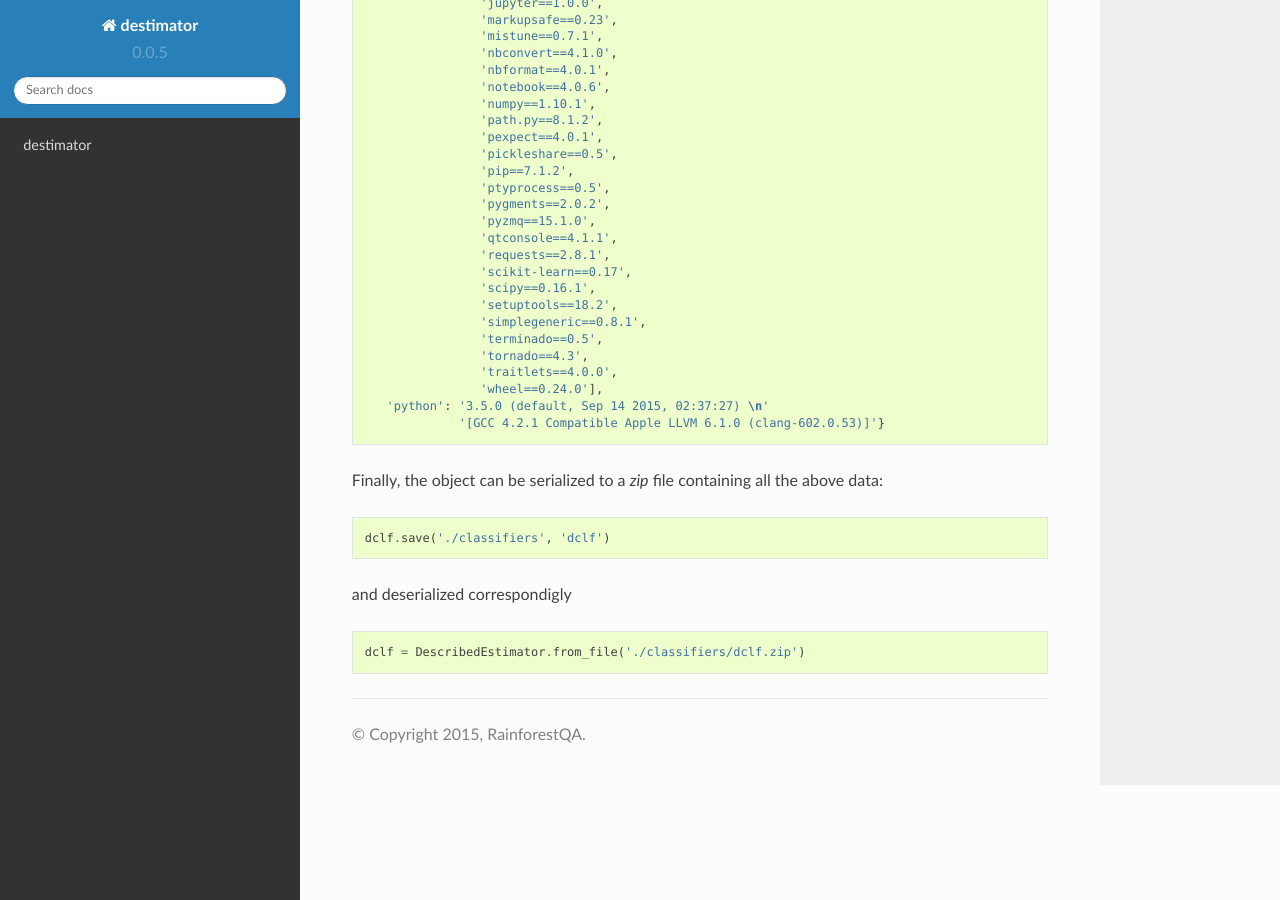
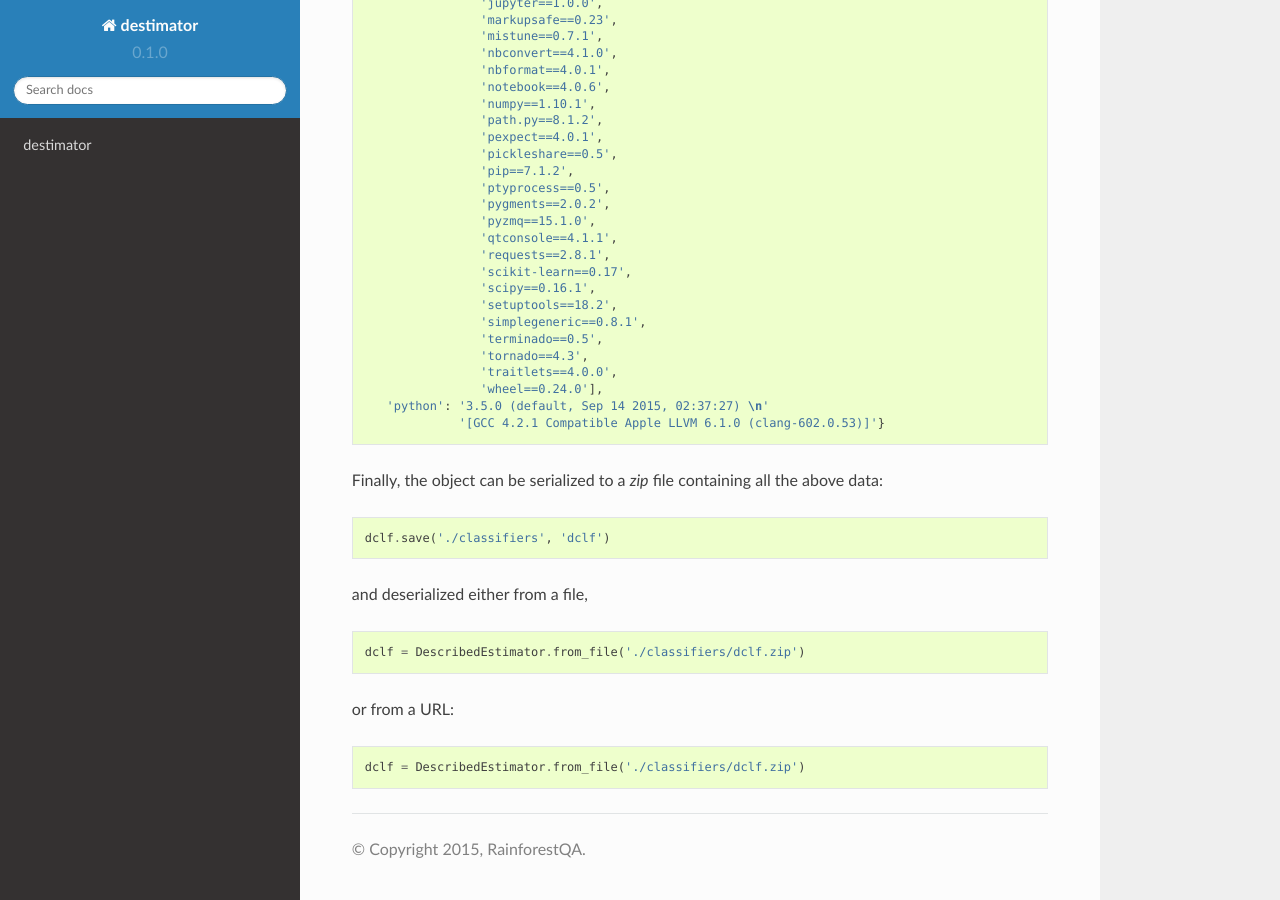
Before and after one commit to rainforestapp/destimator, a Sphinx documentation site: the page built from docs/index.rst, in a window 1280 px wide and 900 px high, scrolled down 2437 px. Built offline with Sphinx 7.4.7 and the Read the Docs theme 2.0.0, drawn with Linux system fonts in a browser that asks for light colours.

```diff
--- a/destimator/__init__.py
+++ b/destimator/__init__.py
@@ -1,7 +1,7 @@
 from .described_estimator import DescribedEstimator
 
 
-__version__ = '0.0.5'
+__version__ = '0.1.0'
 
 __title__ = 'destimator'
 __description__ = 'A metadata-saving proxy for scikit-learn etimators.'
--- a/docs/index.rst
+++ b/docs/index.rst
@@ -155,8 +155,14 @@ Finally, the object can be serialized to a `zip` file containing all the above d
 
     dclf.save('./classifiers', 'dclf')
 
-and deserialized correspondigly
+and deserialized either from a file,
 
 .. code-block:: python
 
     dclf = DescribedEstimator.from_file('./classifiers/dclf.zip')
+
+or from a URL:
+
+.. code-block:: python
+
+    dclf = DescribedEstimator.from_file('./classifiers/dclf.zip')
```
Also changed, not shown: changelog.md (+10 -5 lines), 1 other file.
